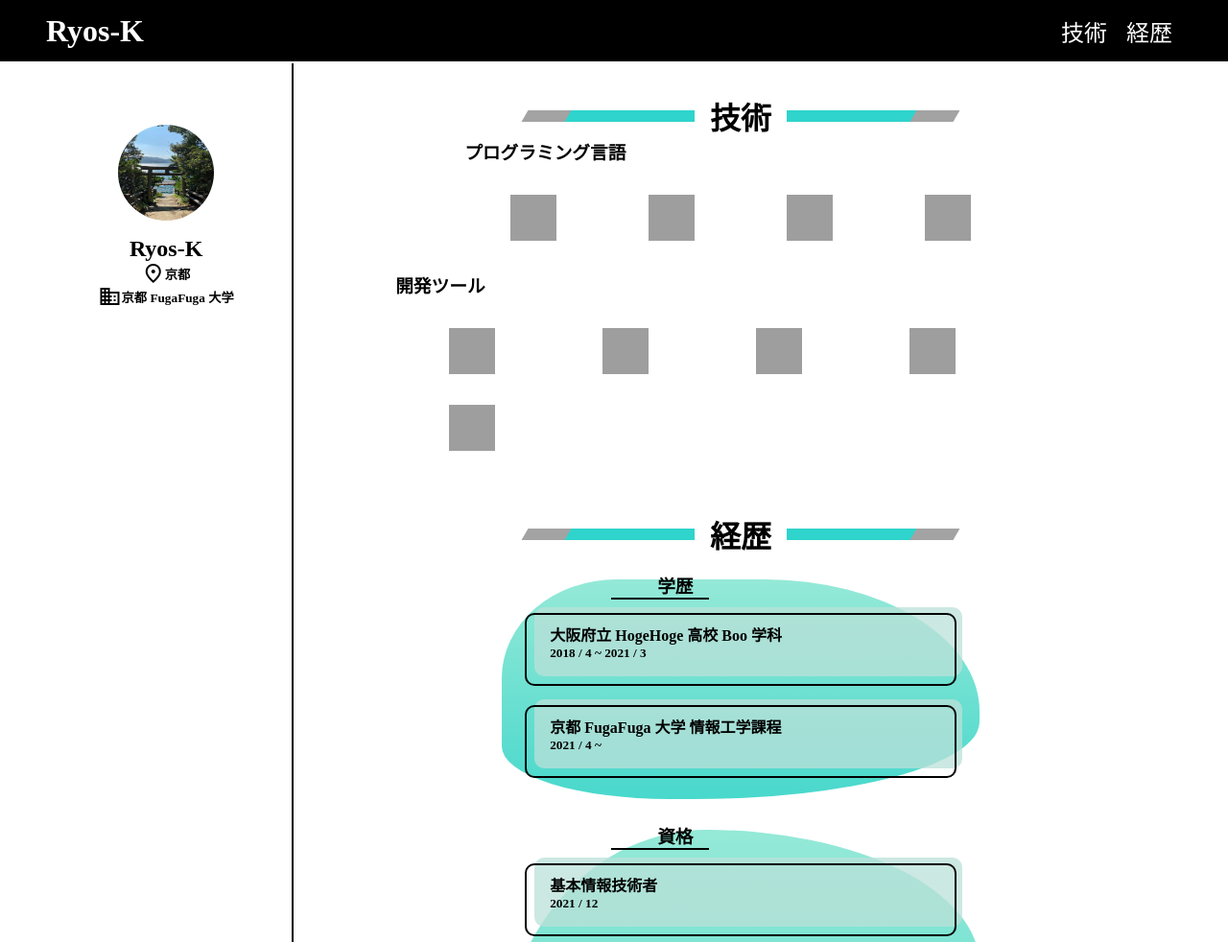
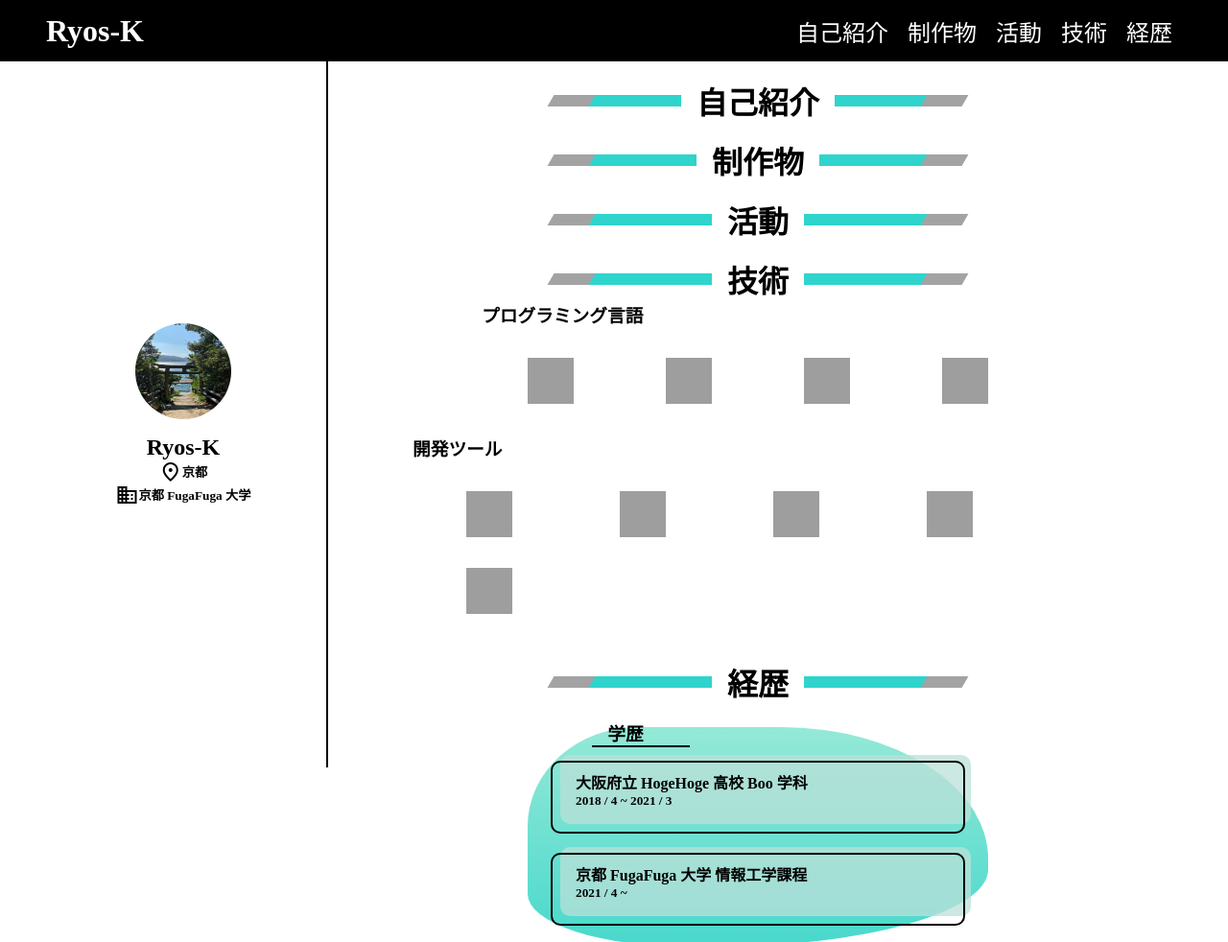
Before and after one commit to Ryos-K/ryos-k.github.io, a plain HTML site: page docs/index.html in a window 1280 px wide. Shown: the top 982 px of the page at 96% size. Drawn offline with nearby package versions, Linux system fonts and the light colour scheme; some packages are replaced by stand-ins of ours; grey boxes are pictures that could not be loaded.

```diff
--- a/docs/index.html
+++ b/docs/index.html
@@ -17,8 +17,11 @@
             <h1>Ryos-K</h1>
             <nav>
                 <ul class="header-nav-list">
-                    <li class="header-nav-item"><a href="#">技術</a></li>
-                    <li class="header-nav-item"><a href="#">経歴</a></li>
+                    <li class="header-nav-item"><a href="#about">自己紹介</a></li>
+                    <li class="header-nav-item"><a href="#works">制作物</a></li>
+                    <li class="header-nav-item"><a href="#activities">活動</a></li>
+                    <li class="header-nav-item"><a href="#skills">技術</a></li>
+                    <li class="header-nav-item"><a href="#history">経歴</a></li>
                 </ul>
             </nav>
         </div>
@@ -43,7 +46,16 @@
             </section>
 
             <article>
-                <section class="skills">
+                <section id="about">
+                    <h2 class="section-title"><span>自己紹介</span></h2>
+                </section>
+                <section id="works">
+                    <h2 class="section-title"><span>制作物</span></h2>
+                </section>
+                <section id="activities">
+                    <h2 class="section-title"><span>活動</span></h2>
+                </section>
+                <section id="skills">
                     <h2 class="section-title"><span>技術</span></h2>
                     <div class="language-content">
                         <h3>プログラミング言語</h3>
@@ -93,7 +105,7 @@
                     </div>
                 </section>
 
-                <section class="history">
+                <section id="history">
                     <h2 class="section-title"><span>経歴</span></h2>
                     <div class="education-content">
                         <h3>学歴</h3>
--- a/docs/style.css
+++ b/docs/style.css
@@ -5,7 +5,7 @@
  */
 
 header {
-    position: fixed;
+    position: sticky;
     top: 0;
     background-color: black;
     display: flex;
@@ -55,7 +55,7 @@
     display: flex;
     justify-content: center;
     width: 100%;
-    margin-top: 64px;
+
 }
 
 .main-content {
@@ -67,20 +67,16 @@
     padding: 2px;
     align-items: center;
 }
-@media (max-width: 768px) {
-    .main-content {
-        display: flex;
-        justify-content: center;
-        flex-direction: column;
-    }
-}
 
 section {
     display: flex;
     flex-direction: column;
     align-items: center;
+    justify-content: center;
     width: 100%;
     padding: 16px;
+    padding-top: 64px;
+    margin-top: -64px;
 }
 
 .section-title {
@@ -104,8 +100,8 @@
     content: '';
     position: absolute;
     top: calc(50% - 6px);
-    left: 25%;
-    width: 50%;
+    left: calc((100% - max(50%, 240px)) / 2);
+    width: max(50%, 240px);
     height: 12px;
     transform: skew(-30deg);
     background-color: rgb(163, 163, 163);
@@ -115,8 +111,8 @@
     content: '';
     position: absolute;
     top: calc(50% - 6px);
-    left: 30%;
-    width: 40%;
+    left: calc((100% - max(40%, 200px)) / 2);
+    width: max(40%, 200px);
     height: 12px;
     transform: skew(-30deg);
     background-color: rgb(47, 212, 204);
@@ -127,6 +123,9 @@
  */
 
 .home {
+    position: fixed;
+    top: 64px;
+    left: clac(max(100vw - 1200px, 0) / 2);
     width: 300px;
     height: 100%;
     border-right: 2px solid rgb(0, 0, 0);
@@ -173,6 +172,7 @@
     width: 90%;
     padding: 16px 0;
     min-width: 256px;
+    margin-left: 300px;
 }
 
 /*
@@ -220,7 +220,7 @@
     flex-direction: column;
     align-items: left;
     position: relative;
-    width: 50%;
+    width: max(50%, 256px);
     margin: 16px 0;
 }
 
@@ -246,8 +246,8 @@
 
 .education-content h3,
 .qualification-content h3 {
-    margin-left: 20%;
-    padding: 0 16px 0 48px;
+    margin-left: 10%;
+    padding: 0 48px 0 16px;
     width: fit-content;
     border-bottom: 2px solid rgb(0, 0, 0);
 }
```
